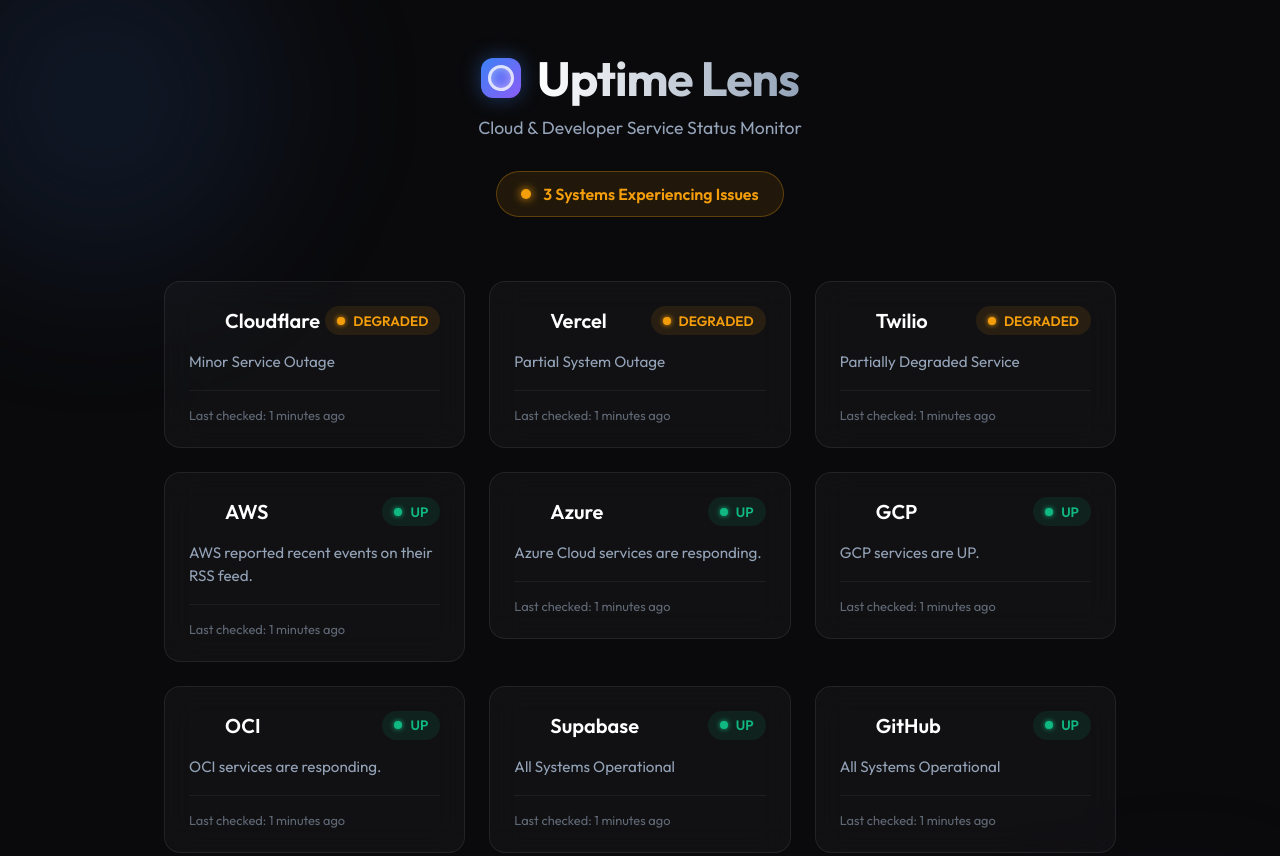
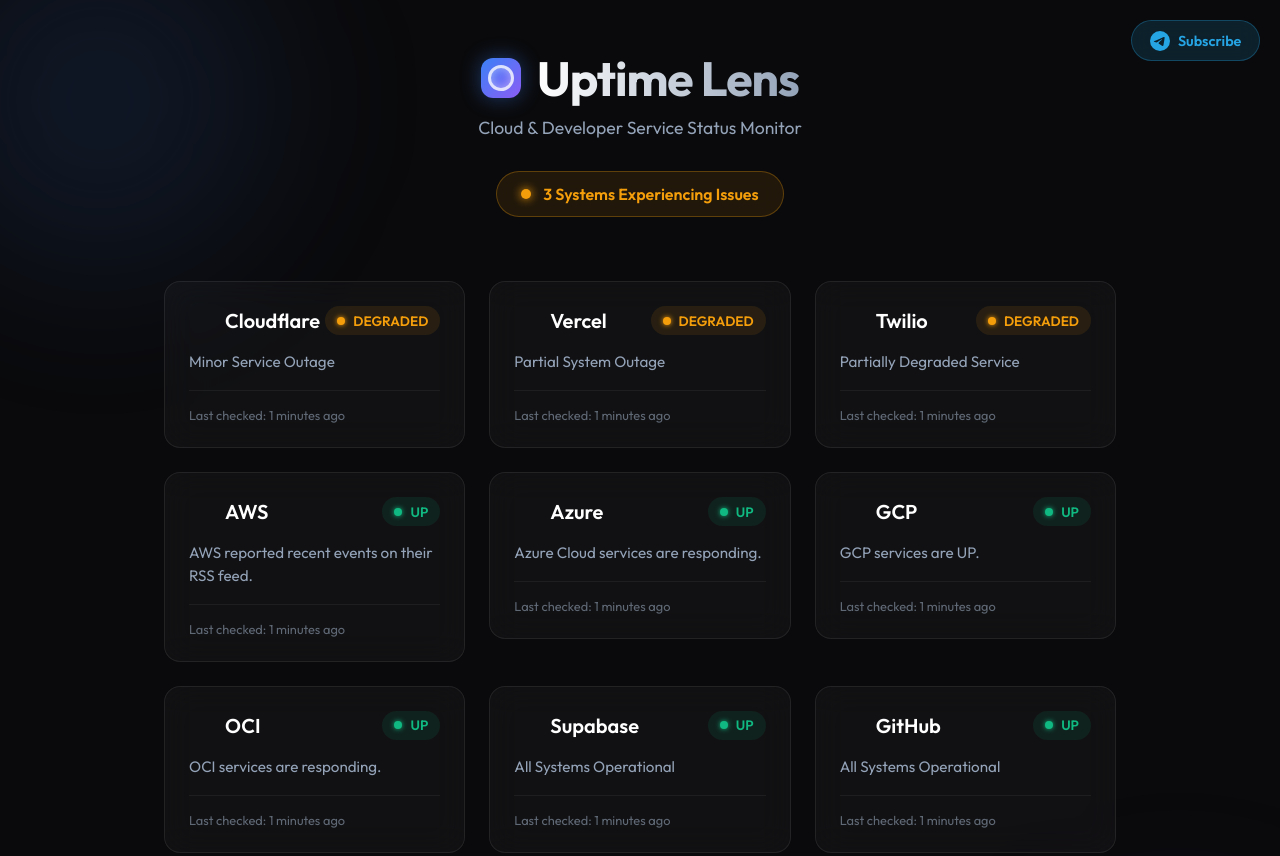
Before and after one commit to crypticani/uptime-lens, a website: page index.html in a window 1280 px wide. Shown: the top 856 px of the page. Drawn offline with Linux system fonts and the light colour scheme.

Commit message:
feat: add Telegram subscribe button in top-right corner

```diff
--- a/css/style.css
+++ b/css/style.css
@@ -34,6 +34,40 @@ body {
     align-items: center;
     position: relative;
     overflow-x: hidden;
+}
+
+/* Telegram Subscribe Button */
+.telegram-subscribe {
+    position: fixed;
+    top: 1.25rem;
+    right: 1.25rem;
+    z-index: 100;
+    display: inline-flex;
+    align-items: center;
+    gap: 0.5rem;
+    padding: 0.6rem 1.1rem;
+    background: rgba(38, 165, 228, 0.15);
+    border: 1px solid rgba(38, 165, 228, 0.3);
+    border-radius: 999px;
+    color: #26A5E4;
+    text-decoration: none;
+    font-family: 'Outfit', sans-serif;
+    font-size: 0.9rem;
+    font-weight: 600;
+    backdrop-filter: blur(12px);
+    transition: all 0.3s ease;
+}
+
+.telegram-subscribe:hover {
+    background: rgba(38, 165, 228, 0.25);
+    border-color: rgba(38, 165, 228, 0.5);
+    box-shadow: 0 0 20px rgba(38, 165, 228, 0.2);
+    transform: translateY(-1px);
+}
+
+.telegram-icon {
+    width: 20px;
+    height: 20px;
 }
 
 /* Dynamic Ambient Background Glow */
--- a/index.html
+++ b/index.html
@@ -13,6 +13,14 @@
 </head>
 
 <body>
+    <a href="https://t.me/uptime_lens" target="_blank" rel="noopener noreferrer" class="telegram-subscribe"
+        title="Subscribe for alerts on Telegram">
+        <svg class="telegram-icon" viewBox="0 0 24 24" fill="currentColor" xmlns="http://www.w3.org/2000/svg">
+            <path
+                d="M11.944 0A12 12 0 0 0 0 12a12 12 0 0 0 12 12 12 12 0 0 0 12-12A12 12 0 0 0 12 0a12 12 0 0 0-.056 0zm4.962 7.224c.1-.002.321.023.465.14a.506.506 0 0 1 .171.325c.016.093.036.306.02.472-.18 1.898-.962 6.502-1.36 8.627-.168.9-.499 1.201-.82 1.23-.696.065-1.225-.46-1.9-.902-1.056-.693-1.653-1.124-2.678-1.8-1.185-.78-.417-1.21.258-1.91.177-.184 3.247-2.977 3.307-3.23.007-.032.014-.15-.056-.212s-.174-.041-.249-.024c-.106.024-1.793 1.14-5.061 3.345-.48.33-.913.49-1.302.48-.428-.008-1.252-.241-1.865-.44-.752-.245-1.349-.374-1.297-.789.027-.216.325-.437.893-.663 3.498-1.524 5.83-2.529 6.998-3.014 3.332-1.386 4.025-1.627 4.476-1.635z" />
+        </svg>
+        <span>Subscribe</span>
+    </a>
     <div class="background-glow"></div>
     <div class="background-glow pos-2"></div>
 
```
